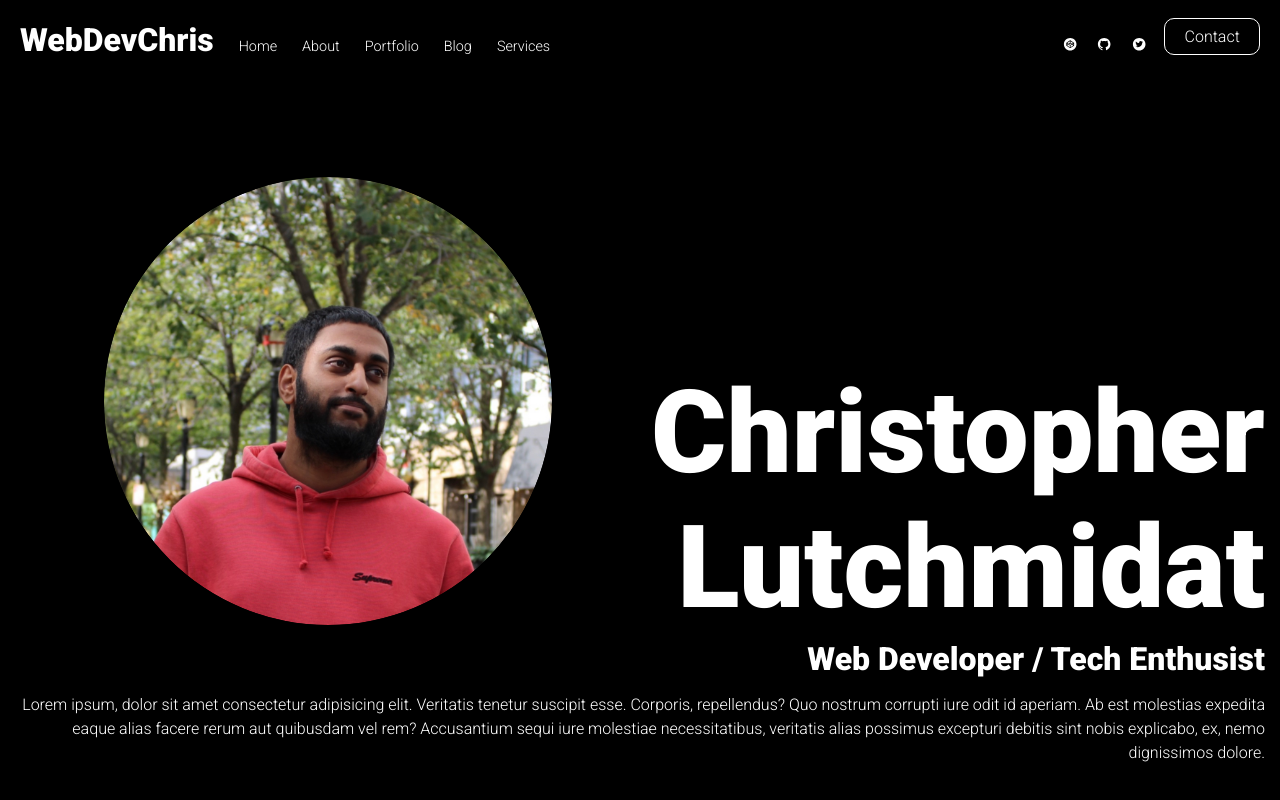
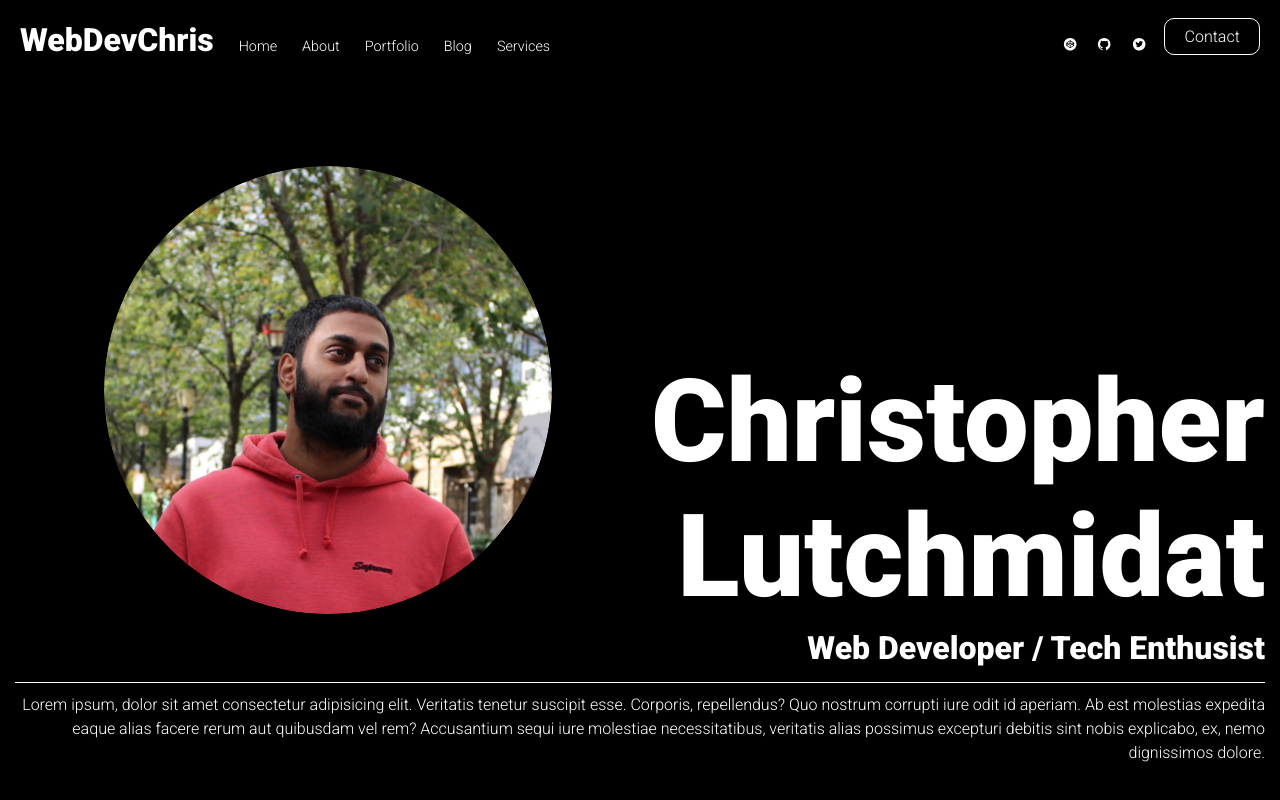
Before and after one commit to WebDevChris1/portfolio-website, a React (Create React App) app: page / in a window 1280 px wide. Built offline with nearby package versions, Linux system fonts and the light colour scheme.

Commit message:
home: minor updates

```diff
--- a/src/components/pages/Home/home.styles.js
+++ b/src/components/pages/Home/home.styles.js
@@ -34,6 +34,12 @@ export const Content = styled.div`
 
   br {
     display: none;
+  }
+
+  p {
+    border-top: 1px solid white;
+    margin-top: 10px;
+    padding-top: 10px;
   }
 
   @media screen and (min-width: 800px) {
```
